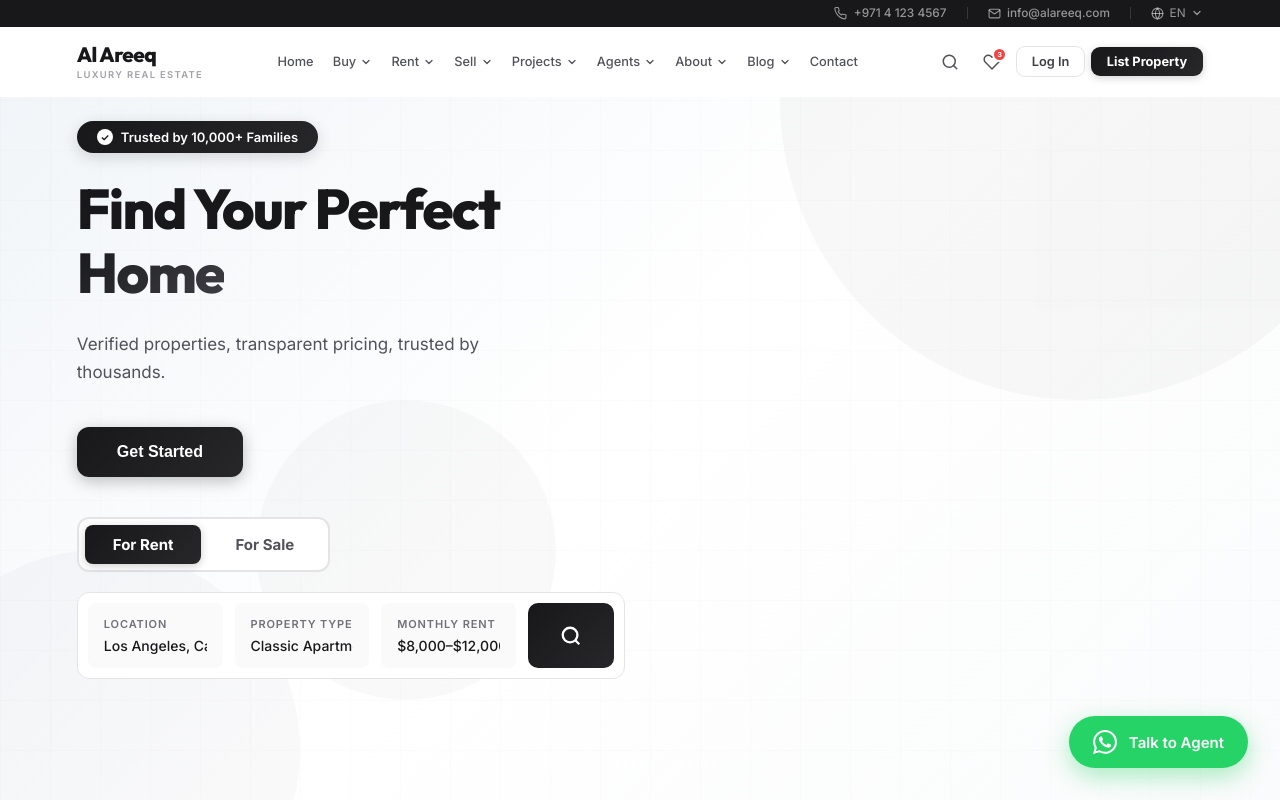
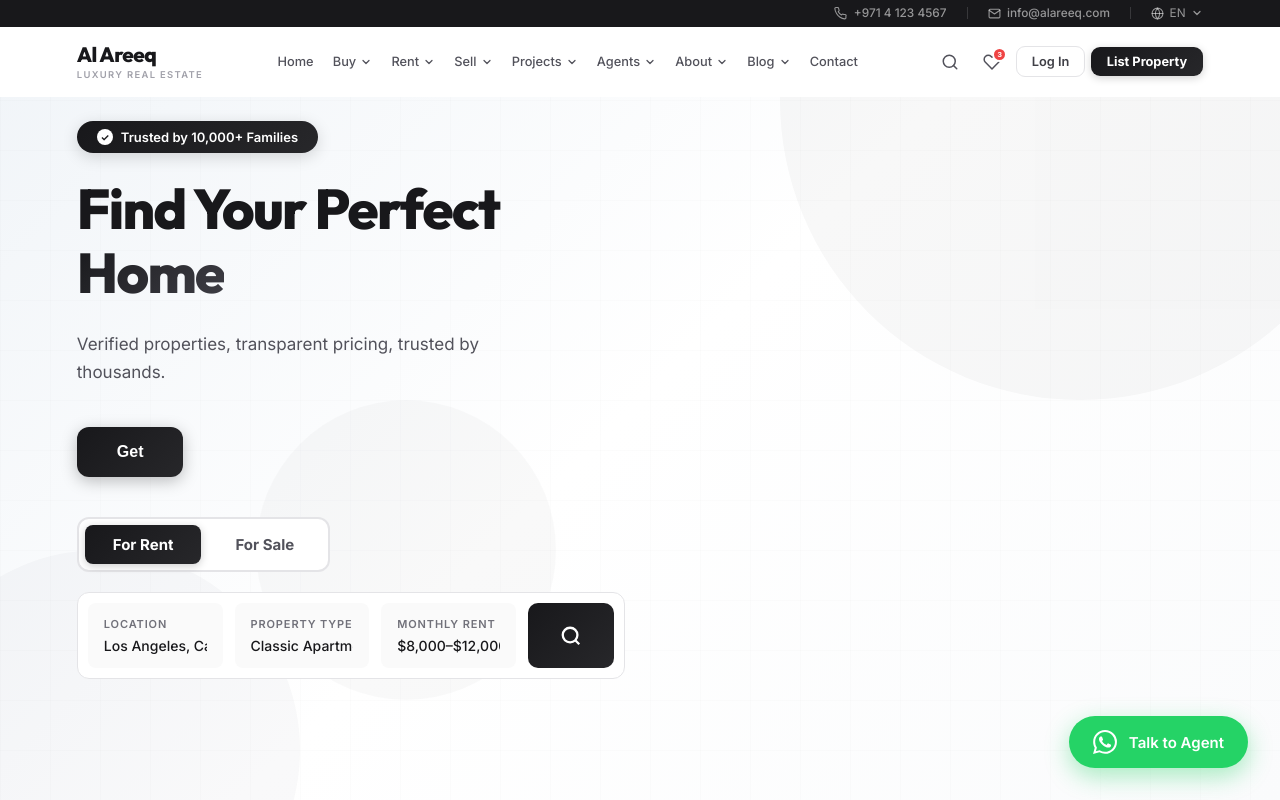
Before and after one commit to plusedevolpment-beep/Website---RealEstate, a Next.js app: page / in a window 1280 px wide. Shown: the top 800 px of the page. Built offline with nearby package versions, Linux system fonts and the light colour scheme.

Commit message:
change text

```diff
--- a/app/page.tsx
+++ b/app/page.tsx
@@ -492,7 +492,7 @@ const DreamHomes = () => {
             <span className="desktop-description">Verified properties, transparent pricing, trusted by thousands.</span>
             <span className="mobile-description">Find your perfect home with verified listings.</span>
           </p>
-          <div className="hero-buttons"><button className="btn-primary">Get Started</button></div>
+          <div className="hero-buttons"><button className="btn-primary">Get </button></div>
           <div className="search-toggle">
             <button className={`toggle-option ${searchMode === 'rent' ? 'active' : ''}`} onClick={() => setSearchMode('rent')}>For Rent</button>
             <button className={`toggle-option ${searchMode === 'buy' ? 'active' : ''}`} onClick={() => setSearchMode('buy')}>For Sale</button>
```
